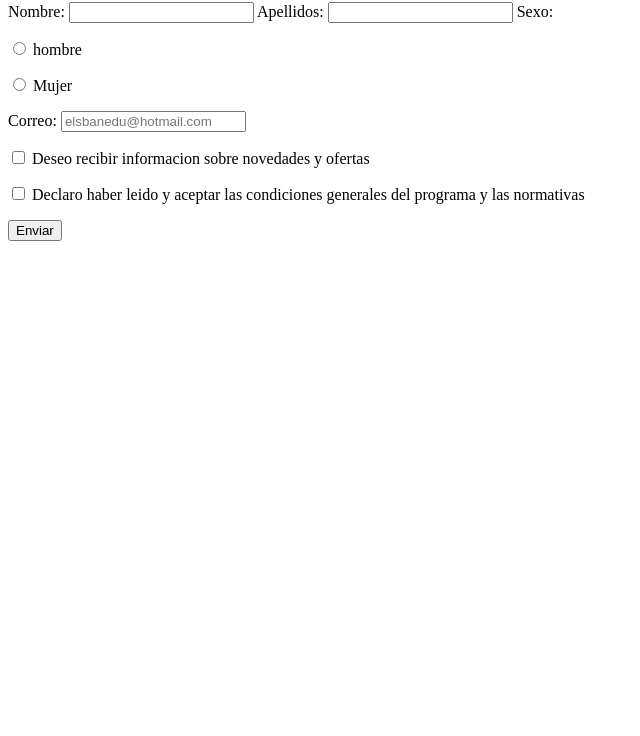
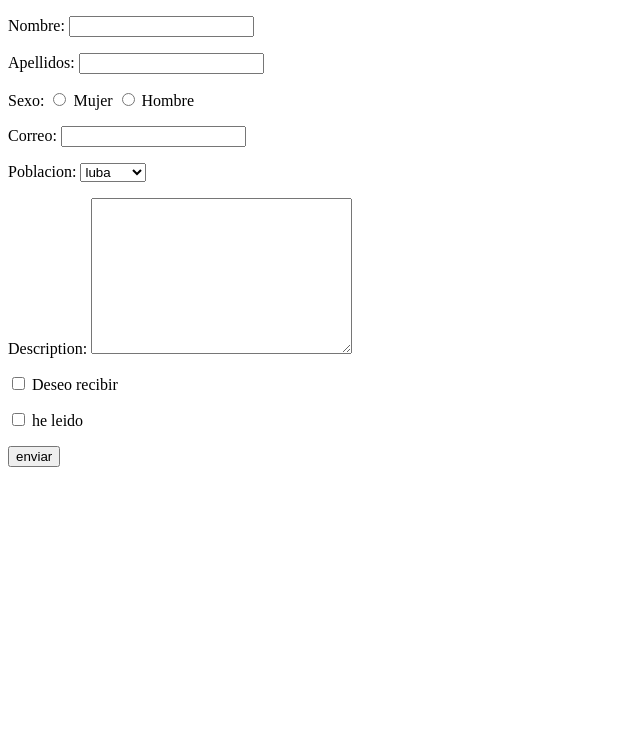
Before and after one commit to africanoprogramer/ejerciciosdehtmlycss, a plain HTML site: page index.html in a window 1280 px wide. Shown: the part 64-800 px from the top of the page, without its empty margins (0-640 px from the left). Drawn offline with Linux system fonts and the light colour scheme.

Commit message:
segunda parte de los tres

```diff
--- a/index.html
+++ b/index.html
@@ -1,55 +1,66 @@
-<!DOCTYPE>
-<html lang="es">
+<!DOCTYPE html>
+
+<html lang="en">
   <head>
-    <meta charset="utf-8">
-    <title>web</title>
+    <meta charset="utf-8" />
+    <title>Curriculum Vitae de Bruce Wayne</title>
   </head>
 
   <header>
     <nav></nav>
   </header>
+
   <body>
-    <h1>Formulario</h1>
+    <h1>Formulario de registro</h1>
 
-<form action="" method="get">
-  <label for="nombre">Nombre:
-    <input type="text" id="nombre" name="nombre">
+    <form action="#" method="get">
+      <p>
+        <label for="nombre">
+          Nombre: <input type="text" name="nombre" id="nombre">
         </label>
+      </p>
+      <p>
         <label for="apellidos">
-    <span>Apellidos:</span>
-    <input type="text" id="apellidos" name="apellidos">
+          Apellidos: <input type="text" name="apellidos" id="apellidos">
         </label>
 
+      </p>
+      <p>
         <label for="sexo">
-    <span>Sexo:</span>
-  <p><input type="radio" name="sexo" id="hombre" value="hombre"> hombre</p>
-   <p>
-<input type="radio" name="sexo" id="mujer" value="mujer"> Mujer
+       Sexo:   <input type="radio" name="sexo" id="mujer" value="mujer"> Mujer
+       <input type="radio" name="sexo" id="hombre" value="hombre"> Hombre
+        </label>
       </p>
 
+      <p>
+        <label for="correo">
+          Correo: <input type="email" name="correo" id="correo">
         </label>
+      </p>
+      <p>
+        <label for="poblacion">Poblacion:
+          <select name="poblacion" id="poblacion">
+           <option value="luba">luba</option>
+           <option value="malabo">malabo</option>
+          </select>
+        </label>
+      </p>
 
-  <label for="correo">
-    <span>Correo: <input type="email" placeholder="elsbanedu@hotmail.com" name="correo"></span>
+      <p>
+        <label for="description">
+          <span>Description: <textarea name="description" id="description" cols="30" rows="10"></textarea></span>
         </label>
+      </p>
 
-  <label for="recibir">
-    <p><input type="checkbox" id="recibir" name="recibir"> Deseo recibir informacion sobre novedades y ofertas</p>
-  </label>
-
-  <label for="declarar">
       <p>
-      <input type="checkbox" id="declarar" name="decla"> Declaro haber leido y aceptar las condiciones generales del programa y las normativas
+        <input type="checkbox" name="recibir" id="recibir"> Deseo recibir
       </p>
-  </label>
-
- <input type="submit" value="Enviar">
+      <p>
+        <input type="checkbox" name="leido" id="leido"> he leido
+      </p>
+      <input type="submit" value="enviar">
     </form>
-
-
-    <footer>
-
-    </footer>
   </body>
 
+  <footer></footer>
 </html>
```
Also changed, not shown: ejercicios.txt. Lines whose indentation alone changed are shown as unchanged.
